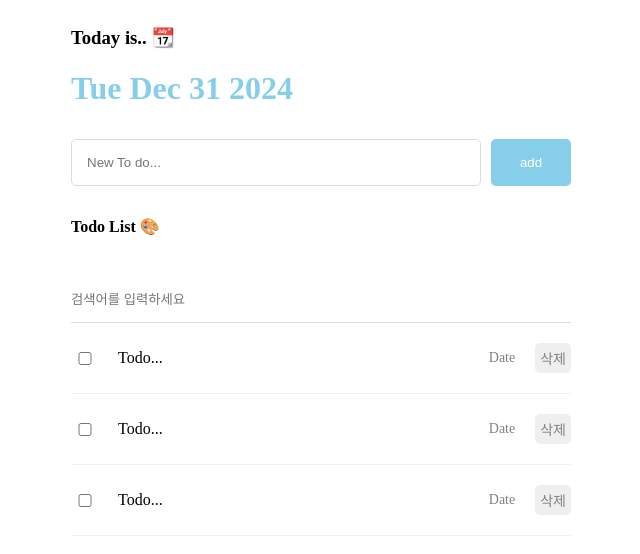
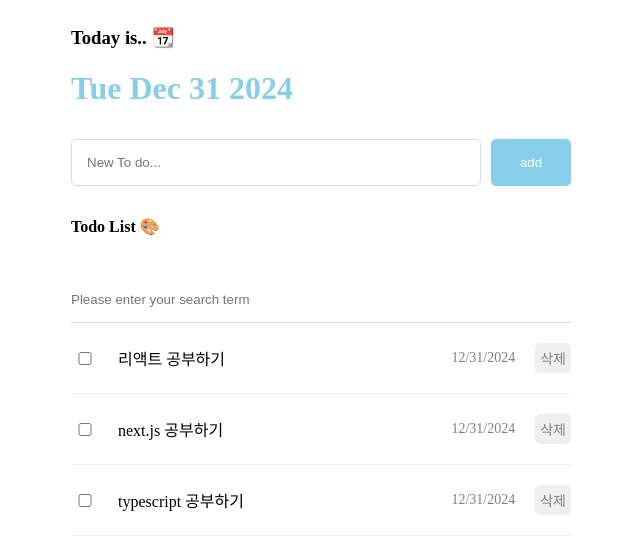
Before and after one commit to jay0425/onebite-react, a React (Vite) app in the folder section08/: page / in a window 1280 px wide. Shown: the top 554 px of the page, without its empty margins (319-959 px from the left). Built offline with nearby package versions, Linux system fonts and the light colour scheme.

Commit message:
투두리스트 UI Read, 검색어 기능 구현

```diff
--- a/section08/src/App.jsx
+++ b/section08/src/App.jsx
@@ -45,7 +45,7 @@ function App() {
     <div className="App">
       <Header />
       <Editor onCreate={onCreate} />
-      <List />
+      <List todos={todos} />
     </div>
   );
 }
--- a/section08/src/components/List.jsx
+++ b/section08/src/components/List.jsx
@@ -1,15 +1,31 @@
+import { useState } from 'react';
 import './List.css';
 import TodoItem from './TodoItem';
 
-const List = () => {
+const List = ({ todos }) => {
+  const [search, setSearch] = useState('');
+
+  const onChangeSearch = (e) => {
+    setSearch(e.target.value);
+  };
+
+  const getFilteredData = () => {
+    if (search === '') {
+      return todos;
+    }
+    return todos.filter((todo) => todo.content.toLowerCase().includes(search.toLowerCase()));
+  };
+
+  const filteredTodos = getFilteredData();
+
   return (
     <div className="List">
       <h4>Todo List 🎨</h4>
-      <input placeholder="검색어를 입력하세요" />
+      <input value={search} onChange={onChangeSearch} placeholder="Please enter your search term" />
       <div className="todos_wrapper">
-        <TodoItem />
-        <TodoItem />
-        <TodoItem />
+        {filteredTodos.map((todo) => {
+          return <TodoItem key={todo.id} {...todo} />;
+        })}
       </div>
     </div>
   );
--- a/section08/src/components/TodoItem.jsx
+++ b/section08/src/components/TodoItem.jsx
@@ -1,11 +1,11 @@
 import './TodoItem.css';
 
-const TodoItem = () => {
+const TodoItem = ({ id, isDone, content, date }) => {
   return (
     <div className="TodoItem">
-      <input type="checkbox" />
-      <div className="content">Todo...</div>
-      <div className="date">Date</div>
+      <input readOnly checked={isDone} type="checkbox" />
+      <div className="content">{content}</div>
+      <div className="date">{new Date(date).toLocaleDateString()}</div>
       <button>삭제</button>
     </div>
   );
```
